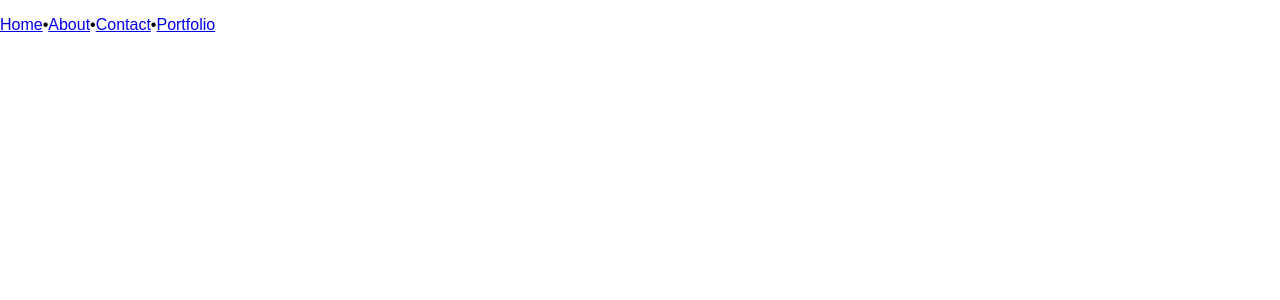
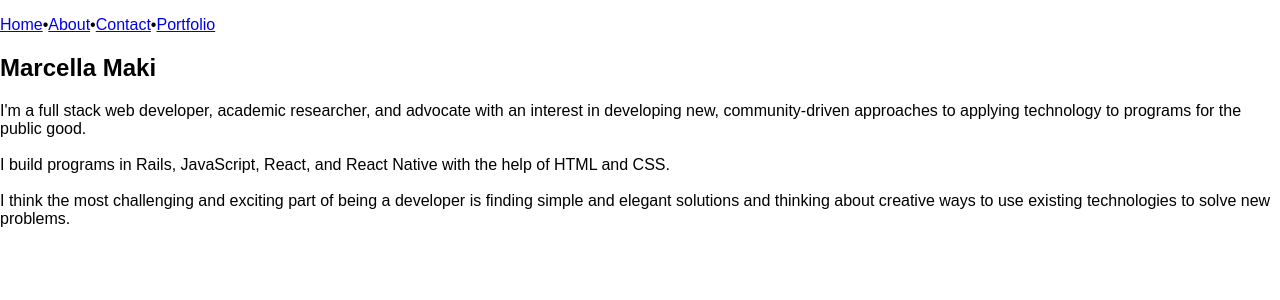
Before and after one commit to marcellamaki/portfolio, a React (Create React App) app in the folder portfolio/: page / in a window 1280 px wide. Shown: the top 300 px of the page. Built offline with nearby package versions, Linux system fonts and the light colour scheme.

Commit message:
added landing page

```diff
--- a/portfolio/src/App.js
+++ b/portfolio/src/App.js
@@ -1,7 +1,8 @@
 import React, { Component } from 'react';
 import './App.css';
-import NavBar from './components/NavBar.js'
+import NavBar from './components/NavBar.js';
 import { Route, Link } from 'react-router-dom';
+import Home from './components/Home.js';
 
 
 class App extends Component {
@@ -9,8 +10,8 @@ class App extends Component {
     return (
       <div className="container">
         <Route path='/'  render={() => <NavBar />}/>
-        {/* <Route exact path='/' render={() => <Home />} />
-        <Route path='/about' render={() => <About />} />
+        <Route exact path='/' render={() => <Home />} />
+        {/* <Route path='/about' render={() => <About />} />
         <Route path='/contact' render={() => <Contact />} />
         <Route path='/portfolio' render={() => <Portfolio />} /> */}
       </div>
--- /dev/null
+++ b/portfolio/src/components/Home.js
@@ -0,0 +1,29 @@
+import React from 'react'
+import { withRouter, Link } from 'react-router-dom'
+
+const Home = () => {
+  return (
+        <div>
+
+        <div className="container">
+          <div className="site-title">
+            <h2>Marcella Maki</h2>
+          </div>
+          <p>
+            I'm a full stack web developer, academic researcher, and advocate with an interest in developing new, community-driven approaches to applying technology to programs for the public good.
+            <br></br>
+            <br></br>
+            I build programs in Rails, JavaScript, React, and React Native with the help of HTML and CSS.
+            <br></br>
+            <br></br>
+            I think the most challenging and exciting part of being a developer is finding simple and elegant solutions and thinking about creative ways to use existing technologies to solve new problems.
+            <br></br>
+            <br></br>
+
+          </p>
+        </div>
+      </div>
+      )
+}
+
+export default Home;
```
